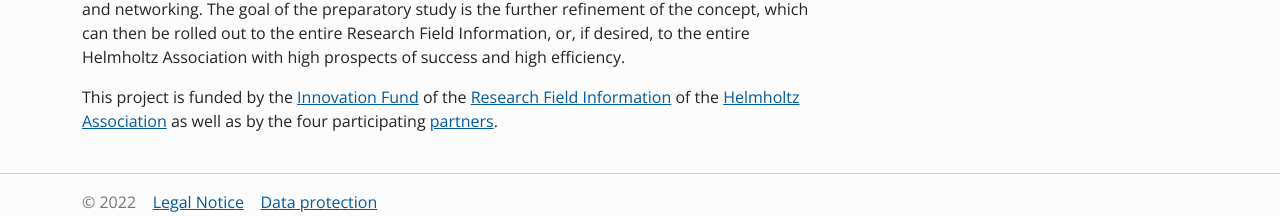
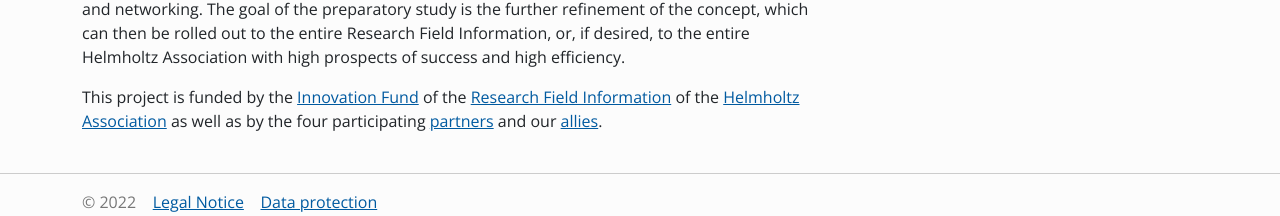
Before and after one commit to Helmholtz-HiRSE/helmholtz-hirse.github.io, a Jekyll site: the page built from index.md, in a window 1280 px wide. Shown: the part 966-1182 px from the top of the page. Built offline with Jekyll 4.4.1, drawn with Linux system fonts in a browser that asks for light colours; nearby versions of some CDN libraries.

Commit message:
Update index.md

```diff
--- a/index.md
+++ b/index.md
@@ -10,4 +10,4 @@
 
 In a first "preparatory study", HiRSE_PS will evaluate the core elements of the HiRSE concept and their interactions in practice over the funding period of two years. One work package deals with the operation of CSI groups, in particular also for young codes, and a second one with consulting and networking. The goal of the preparatory study is the further refinement of the concept, which can then be rolled out to the entire Research Field Information, or, if desired, to the entire Helmholtz Association with high prospects of success and high efficiency.
 
-This project is funded by the [Innovation Fund](https://www.helmholtz.de/en/transfer/helmholtz-association-transfer-instruments/innovation-fund-of-the-helmholtz-centers/) of the [Research Field Information](https://www.helmholtz.de/en/research/research-fields/information/) of the [Helmholtz Association](https://www.helmholtz.de/en/) as well as by the four participating [partners](partners.html).
+This project is funded by the [Innovation Fund](https://www.helmholtz.de/en/transfer/helmholtz-association-transfer-instruments/innovation-fund-of-the-helmholtz-centers/) of the [Research Field Information](https://www.helmholtz.de/en/research/research-fields/information/) of the [Helmholtz Association](https://www.helmholtz.de/en/) as well as by the four participating [partners](partners.html#section-partners) and our [allies](partners.html#section-allies).
```
